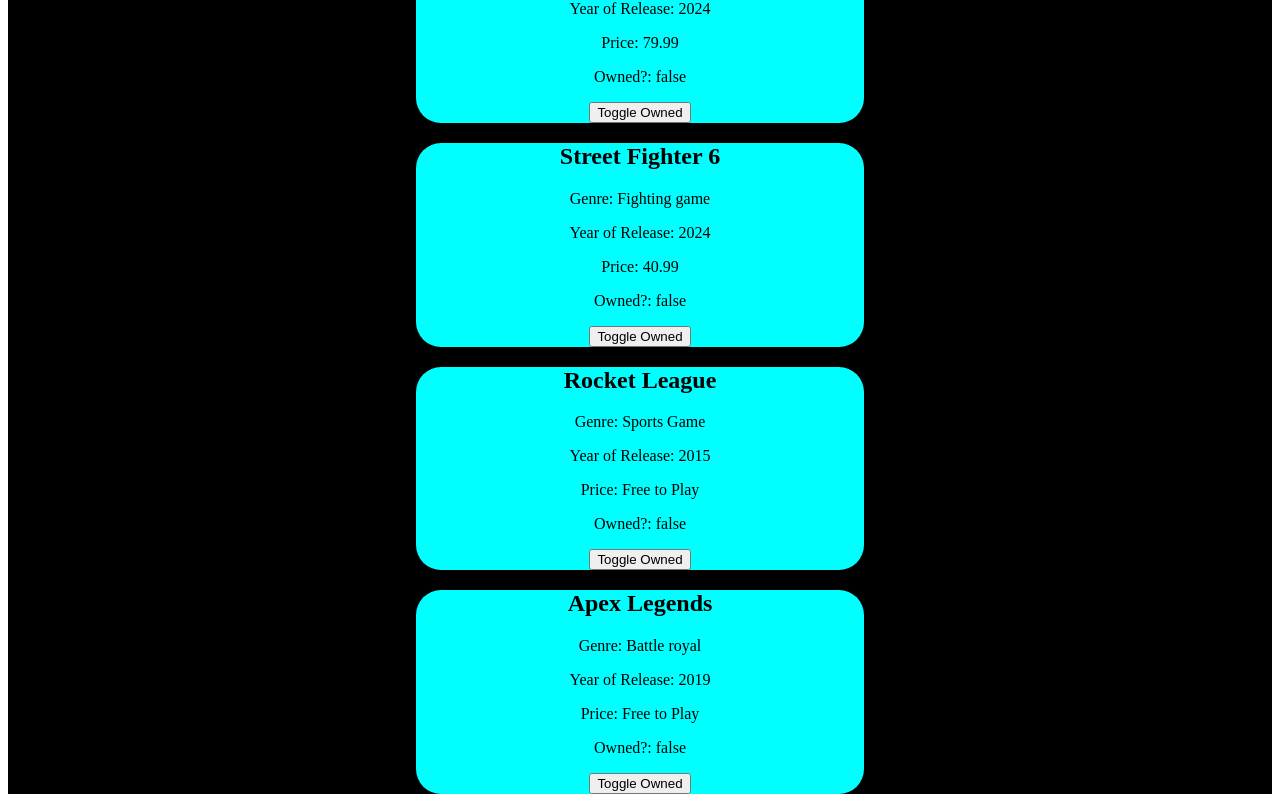
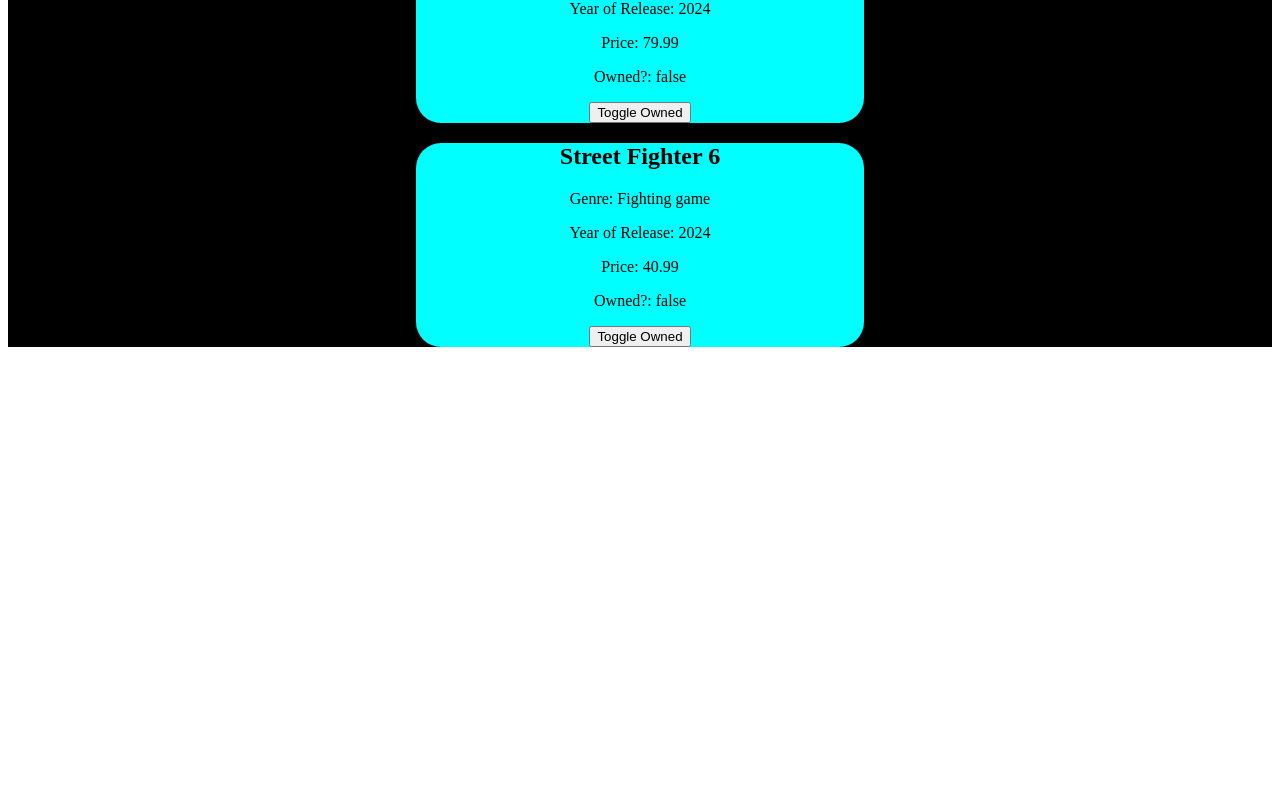
Before and after one commit to Cnoble05/colton_noble_Learning_Angular, an Angular app: page / in a window 1280 px wide. Shown: the part 648-1450 px from the top of the page. After the commit the page ends 1003 px from the top, so only its background shows below. Built offline with nearby package versions, Linux system fonts and the light colour scheme.

Commit message:
Changed package.json to 0.2.0

```diff
--- a/angular.json
+++ b/angular.json
@@ -92,5 +92,8 @@
         }
       }
     }
+  },
+  "cli": {
+    "analytics": false
   }
 }
--- a/package.json
+++ b/package.json
@@ -1,6 +1,6 @@
 {
   "name": "untitled1",
-  "version": "0.1.0",
+  "version": "0.2.0",
   "scripts": {
     "generateInterface": "ng generate interface",
     "ng": "ng",
--- a/src/app/app.component.html
+++ b/src/app/app.component.html
@@ -8,7 +8,7 @@
 
   <h1>{{ title }}</h1>
 
-  <div *ngFor="let game of Games" id = "section">
+  <div *ngFor="let game of VideoGameList" id = "section">
       <h2>{{ game.title }}</h2>
       <p>Genre: {{ game.genre }}</p>
       <p>Year of Release: {{ game.yearOfRelease }}</p>
--- a/src/app/app.component.ts
+++ b/src/app/app.component.ts
@@ -14,14 +14,14 @@
 
 
   title = "Making a VideoGame!"
-  Games: VideoGames[] = [
-    { price: 79.99, title: "Tekken 8", genre: "Fighting Game", yearOfRelease: 2024, Owned: false },
-    { price: 60.99, title: "Elden Ring", genre: "Souls like", yearOfRelease: 2022, Owned: false },
-    { price: 79.99, title: "Call Of Duty", genre: "First Person Shooter", yearOfRelease: 2024, Owned: false },
-    { price: 40.99, title: "Street Fighter 6", genre: "Fighting game", yearOfRelease: 2024, Owned: false },
-    { price: 0, title: "Rocket League", genre: "Sports Game", yearOfRelease: 2015, Owned: false },
-    { price: 0, title: "Apex Legends", genre: "Battle royal", yearOfRelease: 2019, Owned: false }
-  ];
+
+    VideoGame1: VideoGames = { price: 79.99, title: "Tekken 8", genre: "Fighting Game", yearOfRelease: 2024, Owned: false };
+    VideoGame2: VideoGames ={ price: 60.99, title: "Elden Ring", genre: "Souls like", yearOfRelease: 2022, Owned: false };
+    VideoGame3: VideoGames ={ price: 79.99, title: "Call Of Duty", genre: "First Person Shooter", yearOfRelease: 2024, Owned: false };
+    VideoGame4: VideoGames ={ price: 40.99, title: "Street Fighter 6", genre: "Fighting game", yearOfRelease: 2024, Owned: false };
+
+    VideoGameList : VideoGames[] =
+      [this.VideoGame1,this.VideoGame2,this.VideoGame3,this.VideoGame4]
 
   toggleOwned(game: VideoGames ): void {
     game.Owned = !game.Owned;
```
Also changed, not shown: 1 other file (tests, documents, lock files or other folders).
